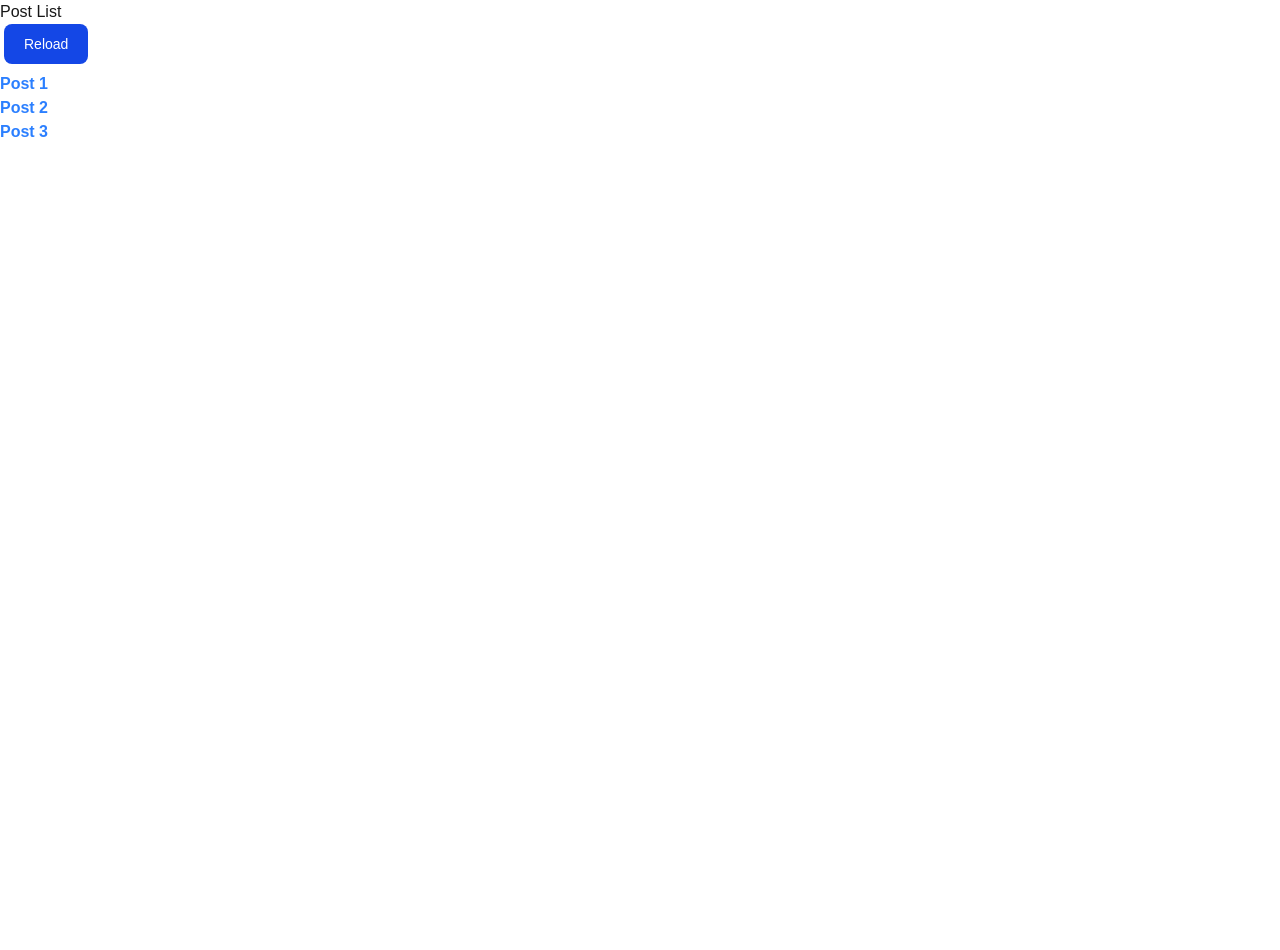
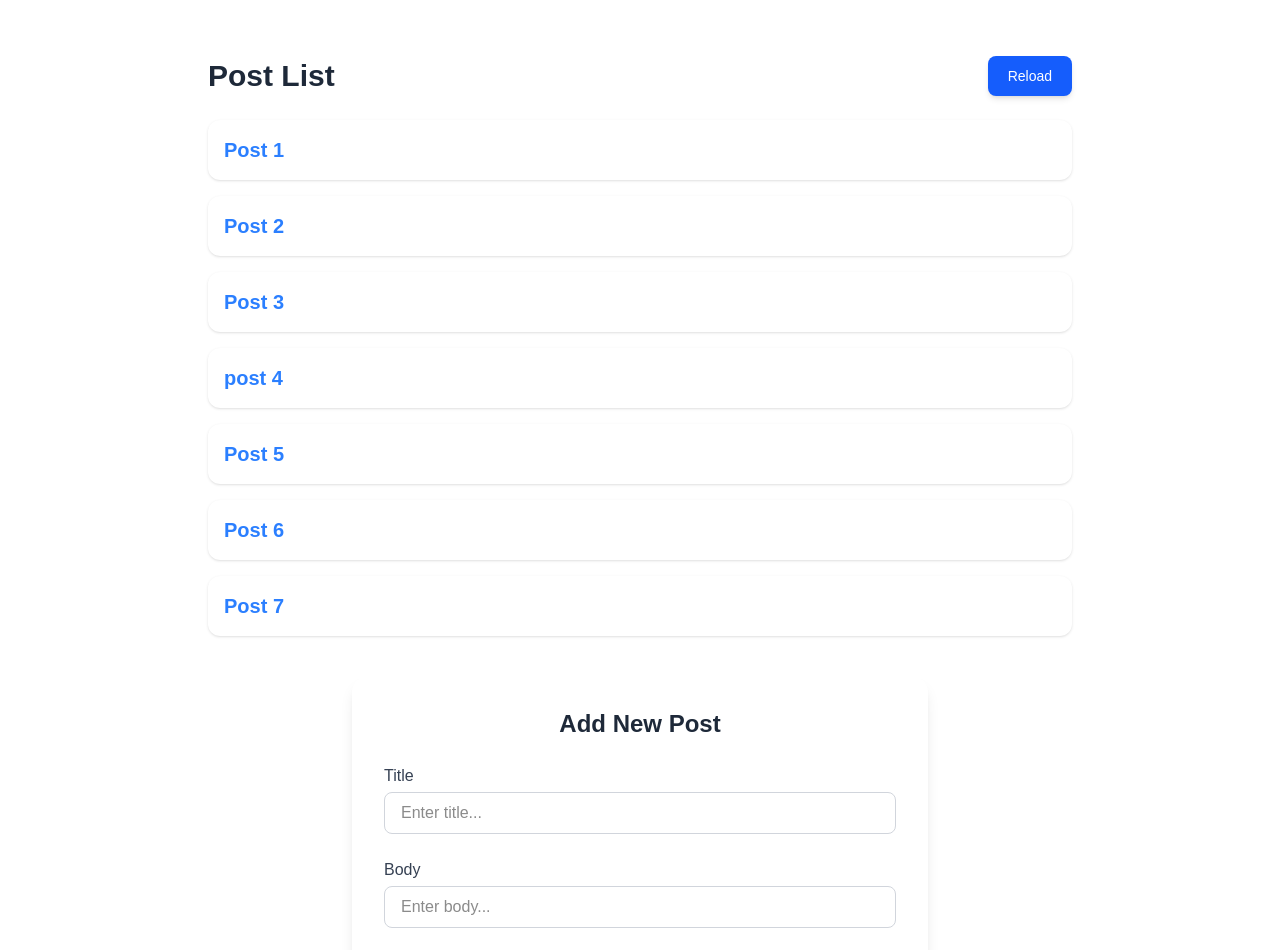
Before and after one commit to HTDEV4/nextjs-swr, a Next.js app: page /posts in a window 1280 px wide. Shown: the top 950 px of the page. Before the commit the page ends 800 px from the top, so only its background shows below. Built offline with nearby package versions, Linux system fonts and the light colour scheme; data requests are answered from the project's data file.

Commit message:
Bài 86 Thực hành xây dựng chức năng thêm dữ liệu SWR Mutation

```diff
--- a/server/db.json
+++ b/server/db.json
@@ -14,6 +14,26 @@
       "id": 3,
       "title": "Post 3",
       "body": "Body 3"
+    },
+    {
+      "title": "post 4",
+      "body": "ahihi",
+      "id": 4
+    },
+    {
+      "title": "Post 5",
+      "body": "Content 4",
+      "id": 5
+    },
+    {
+      "title": "Post 6",
+      "body": "Content 6",
+      "id": 6
+    },
+    {
+      "title": "Post 7",
+      "body": "Content 7",
+      "id": 7
     }
   ]
 }
--- /dev/null
+++ b/src/app/(main-layout)/posts/_components/PostAdd.tsx
@@ -0,0 +1,91 @@
+"use client";
+
+import { FormEvent } from "react";
+import { mutate } from "swr";
+
+export default function PostAdd() {
+    const handleSubmit = async (e: FormEvent) => {
+        e.preventDefault();
+        const formData = new FormData(e.target as HTMLFormElement);
+        const title = formData.get("title");
+        const body = formData.get("body");
+        const response = await fetch(`http://localhost:3001/posts`, {
+            method: "POST",
+            headers: { "Content-Type": "application/json" },
+            body: JSON.stringify({ title, body }),
+        })
+
+        // Làm mới
+        if (!response.ok) {
+            alert("Fail to add post");
+        }
+        // Sử dụng mutate như v thì nó sẽ call lại API
+        // mutate(`/posts`);
+
+        // Những trường hợp bị lỗi có thể là lỗi `map`, `key`.
+        const newPost = await response.json();
+        mutate("/posts",
+            (data: { id: number; title: string; body: string }[] | undefined) => {
+                if (data) {
+                    return [...data, newPost];
+                }
+                return data;
+            },
+            {
+                // Mặc định nó sẽ là true
+                revalidate: false,
+            }
+        );
+        (e.target as HTMLFormElement).reset();
+    };
+
+    return (
+        <form
+            onSubmit={handleSubmit}
+            className="bg-white p-8 rounded-2xl shadow-lg space-y-6 max-w-xl mx-auto"
+        >
+            <h2 className="text-2xl font-semibold text-gray-800 text-center">
+                Add New Post
+            </h2>
+
+            <div>
+                <label
+                    htmlFor="title"
+                    className="block text-gray-700 font-medium mb-1"
+                >
+                    Title
+                </label>
+                <input
+                    type="text"
+                    name="title"
+                    id="title"
+                    placeholder="Enter title..."
+                    className="w-full px-4 py-2 border border-gray-300 rounded-lg focus:outline-none focus:ring-2 focus:ring-blue-500 focus:border-transparent"
+                    required
+                />
+            </div>
+
+            <div>
+                <label htmlFor="body" className="block text-gray-700 font-medium mb-1">
+                    Body
+                </label>
+                <input
+                    type="text"
+                    name="body"
+                    id="body"
+                    placeholder="Enter body..."
+                    className="w-full px-4 py-2 border border-gray-300 rounded-lg focus:outline-none focus:ring-2 focus:ring-blue-500 focus:border-transparent"
+                    required
+                />
+            </div>
+
+            <button
+                type="submit"
+                className="w-full bg-blue-600 text-white py-2 rounded-lg hover:bg-blue-700 transition duration-200 font-medium"
+            >
+                Add
+            </button>
+        </form>
+
+    );
+}
--- a/src/app/(main-layout)/posts/_components/PostList.tsx
+++ b/src/app/(main-layout)/posts/_components/PostList.tsx
@@ -2,6 +2,7 @@
 
 import Link from "next/link";
 import useSWR, { mutate } from "swr";
+import PostAdd from "./PostAdd";
 const getPosts = async () => {
     const response = await fetch("http://localhost:3001/posts");
     if (!response.ok) {
@@ -54,25 +55,39 @@ export default function PostList() {
     }
 
     return (
-        <div>
-            <h1>Post List</h1>
-            <button
-                onClick={handleReload}
-                className="text-white bg-blue-700 hover:bg-blue-800 focus:ring-4 focus:ring-blue-300 font-medium rounded-lg text-sm px-5 py-2.5 me-2 mb-2 dark:bg-blue-600 dark:hover:bg-blue-700 focus:outline-none dark:focus:ring-blue-800 ml-1"
-            >
-                Reload
-            </button>
-            {
-                posts.map((post: { id: number; title: string; body: string }) => (
-                    <div key={post.id}>
-                        <h2 className="font-bold">
-                            <Link href={`/posts/${post.id}`} className="text-blue-500 hover:underline">
+        <div className="max-w-4xl mx-auto mt-10 p-4">
+            {/* Title + Reload Button */}
+            <div className="flex items-center justify-between mb-6">
+                <h1 className="text-3xl font-bold text-gray-800">Post List</h1>
+                <button
+                    onClick={handleReload}
+                    className="text-white bg-blue-600 hover:bg-blue-700 focus:ring-4 focus:ring-blue-300 font-medium rounded-lg text-sm px-5 py-2.5 shadow-md transition duration-200"
+                >
+                    Reload
+                </button>
+            </div>
+
+            {/* Post Items */}
+            <div className="space-y-4 mb-10">
+                {posts.map((post: { id: number; title: string; body: string }) => (
+                    <div
+                        key={post.id}
+                        className="bg-white p-4 rounded-xl shadow hover:shadow-md transition"
+                    >
+                        <h2 className="text-xl font-semibold text-gray-700">
+                            <Link
+                                href={`/posts/${post.id}`}
+                                className="text-blue-500 hover:underline"
+                            >
                                 {post.title}
                             </Link>
                         </h2>
                     </div>
-                ))
-            }
+                ))}
+            </div>
+
+            {/* Add Post Form */}
+            <PostAdd />
         </div>
     );
 }
```
Also changed, not shown: 1 other file (tests, documents, lock files or other folders).
